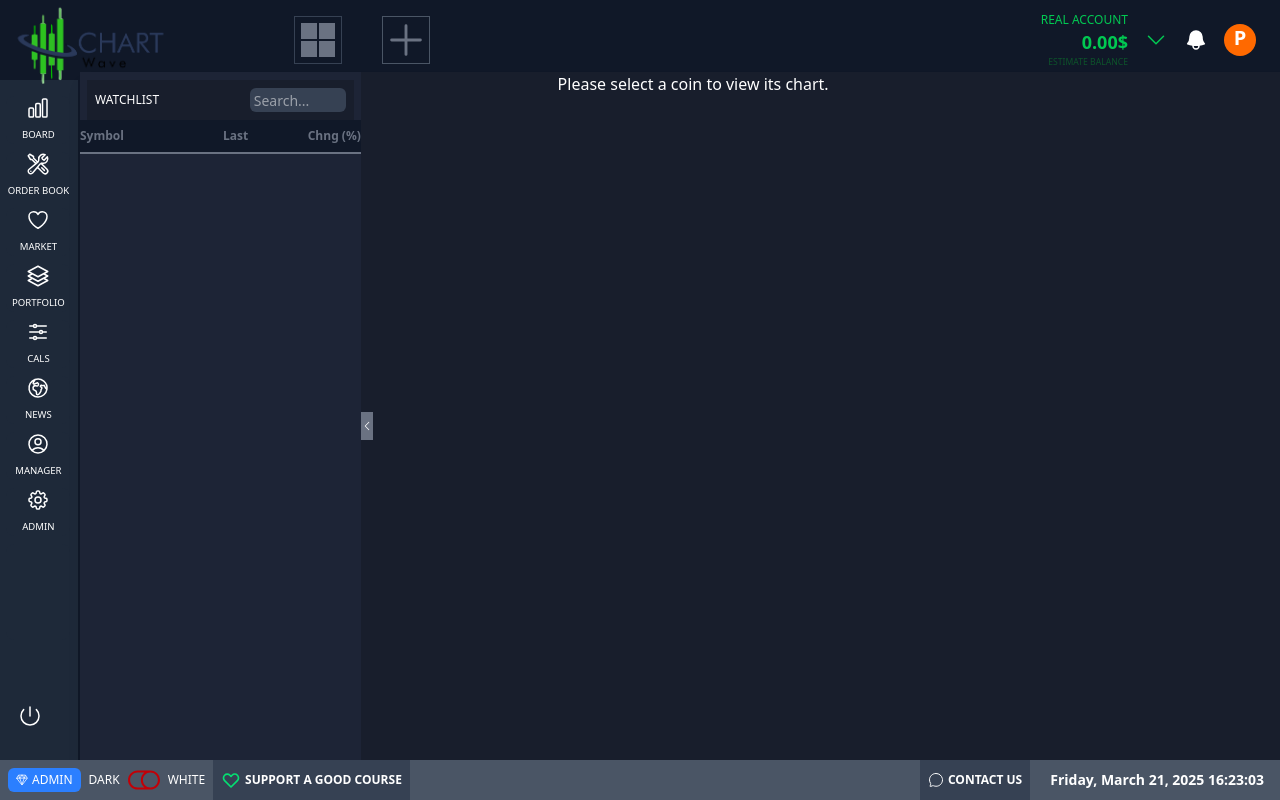
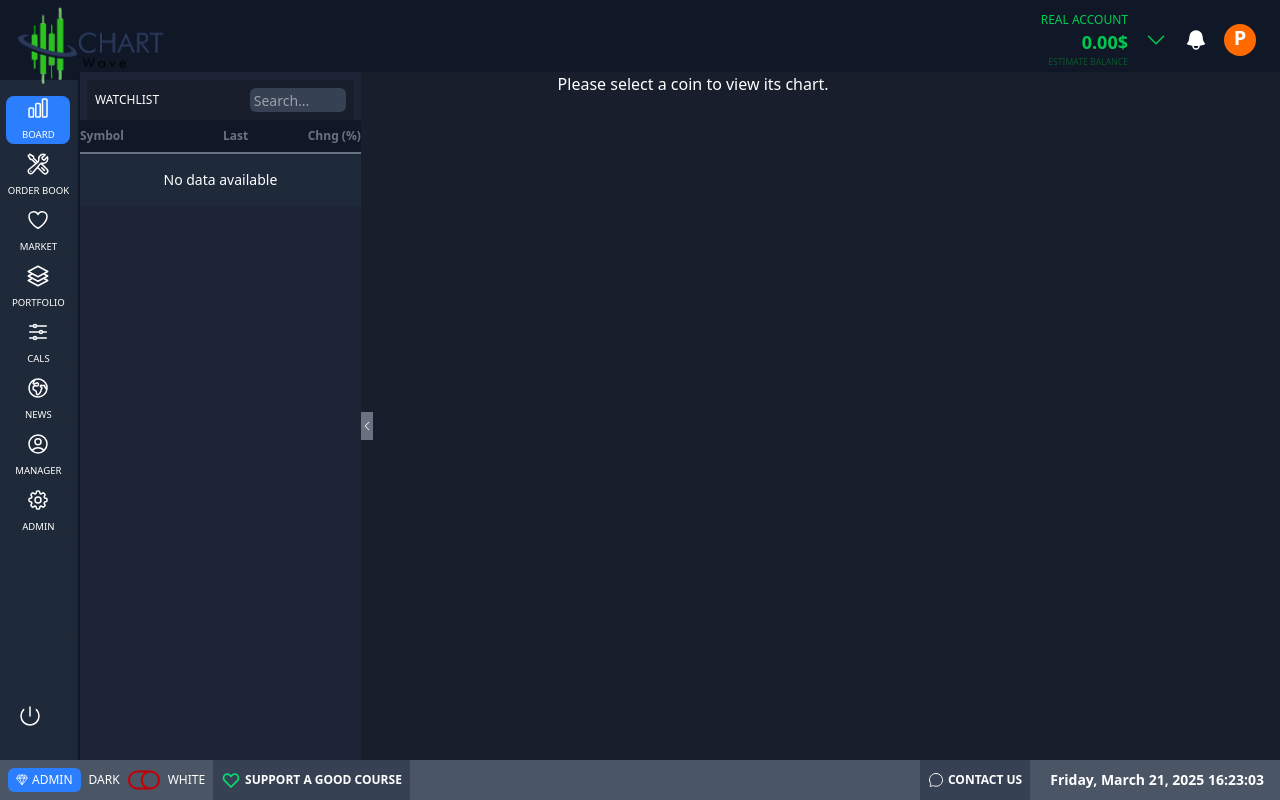
Before and after one commit to kolapowariz/radercoin, a Next.js app: page /dashboard in a window 1280 px wide. Built offline with nearby package versions, Linux system fonts and the light colour scheme.

Commit message:
Dashboard features

```diff
--- a/app/dashboard/page.tsx
+++ b/app/dashboard/page.tsx
@@ -1,11 +1,9 @@
 "use client";
 import DashboardFooter from "@/components/dashboardfotter";
-import { BellIcon, ChevronDownIcon, PlusIcon } from "@heroicons/react/24/solid";
+import { BellIcon, ChevronDownIcon } from "@heroicons/react/24/solid";
 import Image from "next/image";
 
 export default function Page() {
-  // const [selectedCoin, setSelectedCoin] = useState<{ id: string; name: string; symbol: string; thumb: string } | null>(null);
-
   return (
     <div className="bg-gray-900 text-white">
       <section className="h-screen md:hidden flex flex-col justify-center items-center overflow-hidden">
@@ -15,21 +13,7 @@ export default function Page() {
 
       <section className="hidden md:block md:mt-[-1rem] lg:z-10 lg:mt-[4rem]">
         <header className="flex justify-between items-center">
-          <section className="w-[20rem] h-16 ml-0 lg:ml-48 flex gap-10">
-            <section className="hidden lg:flex lg:justify-center lg:items-center w-12 h-12 gap-[0.125rem] border border-gray-700 mt-2">
-              <section className="flex justify-between items-center flex-col gap-[0.125rem] cursor-pointer">
-                <div className="w-4 h-4 bg-gray-500"></div>
-                <div className="w-4 h-4 bg-gray-500"></div>
-              </section>
-              <section className="flex justify-between items-center flex-col gap-[0.125rem] cursor-pointer">
-                <div className="w-4 h-4 bg-gray-500"></div>
-                <div className="w-4 h-4 bg-gray-500"></div>
-              </section>
-            </section>
-            <section className="w-12 h-12 mt-2 cursor-pointer">
-              <PlusIcon className="hidden h-12 w-12 text-gray-500 border border-gray-600 lg:block" />
-            </section>
-          </section>
+          <section className="w-[20rem] h-16 ml-0 lg:ml-48 flex gap-10"></section>
           <section className="flex justify-between items-center gap-2 lg:gap-4 cursor-pointer">
             <section className="text-green-500 text-right">
               <p className="text-xs">REAL ACCOUNT</p>
@@ -49,10 +33,6 @@ export default function Page() {
             </section>
           </section>
         </header>
-        <main className="">
-          {/* <Modal  setSelectedCoin={setSelectedCoin}/>
-          <CandleChartWrapper coinId={selectedCoin ? selectedCoin.id : null} /> */}
-        </main>
 
         <DashboardFooter />
       </section>
--- a/components/dashboard/nav-links.tsx
+++ b/components/dashboard/nav-links.tsx
@@ -13,7 +13,6 @@ import {
 } from "@heroicons/react/24/outline";
 import { useEffect, useState } from "react";
 import { MarketModal } from "./marketModal";
-import NewModal from "./newModal";
 import OrderModal from "./orderModal";
 import { PortfolioModal } from "./portfolioModal";
 import ConverterModal from "./converterModal";
@@ -54,38 +53,19 @@ export default function NavLinks() {
   }, []);
 
   const toggleModal = (name: string) => {
+    if (name === "BOARD") {
+      setIsBoardActive(true);
+      return;
+    }
+
     setOpenModals((prev) => {
-      // Toggle MARKET modal
-      if (
-        name === "MARKET" ||
-        name === "PORTFOLIO" ||
-        name === "MANAGER" ||
-        name === "ADMIN"
-      ) {
-        return prev.includes(name) ? [] : [name];
+      if (prev.includes(name)) {
+        return prev.filter((modal) => modal !== name);
       }
-
-      if (name === "BOARD") {
-        setIsBoardActive(true);
-        return prev.filter(
-          (modal) => modal === "ORDER BOOK" || modal === "NEWS"
-        );
-      }
-
-      if (name === "ORDER BOOK" || name === "NEWS" || name === "CALS") {
-        return prev.includes(name)
-          ? prev.filter((modal) => modal !== name)
-          : [...prev, name];
-      }
-
-      return prev.includes(name)
-        ? prev.filter((modal) => modal !== name)
-        : [...prev, name];
+      return [...prev, name];
     });
 
-    if (name === "MARKET") {
-      setIsBoardActive(false);
-    }
+    setIsBoardActive(false);
   };
 
   const filteredLinks = links.filter((link) => !(isXL && link.name === "PLUS"));
@@ -99,7 +79,12 @@ export default function NavLinks() {
             key={link.name}
             onClick={() => toggleModal(link.name)}
             className={`flex flex-col h-[48px] grow items-center justify-center gap-2 rounded-md
-            ${openModals.includes(link.name) ? "bg-blue-500" : "bg-gray-800"}
+            ${
+              openModals.includes(link.name) ||
+              (isBoardActive && link.name === "BOARD")
+                ? "bg-blue-500"
+                : "bg-gray-800"
+            }
             p-3 text-[0.6rem] font-medium hover:bg-gray-900 hover:text-white md:flex-none md:justify-start md:p-2 lg:p-0 md:px-3`}
           >
             <LinkIcon className="w-6" />
@@ -111,7 +96,7 @@ export default function NavLinks() {
       {isBoardActive && (
         <div className="fixed z-20 top-[4.5rem] w-[94%] lg:w-[94%] xl:w-[95.8%] md:left-16 lg:left-20 shadow-lg transition-transform duration-300 h-[100%] bg-[#181e2c]">
           <Modal setSelectedCoin={setSelectedCoin} />
-          <div className="">
+          <div>
             <CandleChartWrapper
               coinId={selectedCoin ? selectedCoin.id : null}
             />
@@ -187,15 +172,7 @@ export default function NavLinks() {
             />
           );
         }
-        return (
-          <NewModal
-            key={name}
-            isOpen={true}
-            onClose={() => toggleModal(name)}
-            content={name}
-            index={index}
-          />
-        );
+        return null; // Prevent NewModal from rendering for "BOARD"
       })}
     </>
   );
--- a/components/dashboard/orderModal.tsx
+++ b/components/dashboard/orderModal.tsx
@@ -12,7 +12,7 @@ export default function OrderModal({ onClose }: ModalProps) {
         <XMarkIcon className="w-5 h-5" />
       </button>
       <div className="p-4 text-gray-300 text-base">
-        <p className="text-center">No order to show</p>
+        <p className="text-center">Order</p>
       </div>
     </div>
   );
--- a/components/modal.tsx
+++ b/components/modal.tsx
@@ -1,25 +1,26 @@
-'use client';
+"use client";
 import { ChevronLeftIcon, ChevronRightIcon } from "@heroicons/react/24/solid";
-import axios from "axios";
-import { useState } from 'react';
+import { useState } from "react";
+import { fetchSuggestions, fetchCoinDetails } from "@/lib/data";
+import useSWR from "swr";
+import { RealModalProps } from "@/types";
 
 
-interface ModalProps {
-  setSelectedCoin: (coin: { id: string; name: string; symbol: string; thumb: string }) => void;
-}
-
-export default function Modal({ setSelectedCoin }: ModalProps) {
+export default function Modal({ setSelectedCoin: onSelectCoin }: RealModalProps) {
   const [isOpen, setIsOpen] = useState(true);
   const [searchTerm, setSearchTerm] = useState("");
-  const [suggestions, setSuggestions] = useState<{ id: string; name: string; symbol: string; thumb: string }[]>([]);
-  const [coinDetails, setCoinDetails] = useState<{ name: string; symbol: string; market_data: { current_price: { usd: number }, high_24h: { usd: number }, price_change_percentage_24h: number, market_cap: { usd: number }, total_volume: { usd: number }, market_cap_change_24h_in_currency: { usd: number } } } | null>(null);
-
+  const [selectedCoin, setSelectedCoin] = useState<{
+    id: string;
+    name: string;
+    symbol: string;
+    thumb: string;
+  } | null>(null);
 
   const formatNumber = (num: number): string => {
     if (Math.abs(num) >= 1e12) {
-      return (num / 1e12).toFixed(2) + 'T';
-    } else if (Math.abs(num) >= 1e09) {
-      return (num / 1e09).toFixed(2) + 'B';
+      return (num / 1e12).toFixed(2) + "T";
+    } else if (Math.abs(num) >= 1e9) {
+      return (num / 1e9).toFixed(2) + "B";
     } else if (Math.abs(num) >= 1e6) {
       return (num / 1e6).toFixed(2) + "M";
     } else if (Math.abs(num) >= 1e3) {
@@ -27,58 +28,69 @@ export default function Modal({ setSelectedCoin }: ModalProps) {
     } else {
       return num.toString();
     }
-  }
+  };
 
   const formatDecimal = (num: number) => {
     return num.toFixed(2);
-  }
-
-
-
-  const fetchSuggestions = async (query: string) => {
-    if (!query) {
-      setSuggestions([]);
-      return;
-    }
-
-    try {
-      const response = await axios.get(
-        `https://api.coingecko.com/api/v3/search?query=${query}`
-      );
-      setSuggestions(response.data.coins);
-    } catch (error) {
-      console.error("Error fetching suggestions:", error);
-    }
   };
 
-  const fetchCoinDetails = async (id: string) => {
-    try {
-      const response = await axios.get(
-        `https://api.coingecko.com/api/v3/coins/${id}`
-      );
-      setCoinDetails(response.data);
-      console.log('coin details:', response.data);
-    } catch (error) {
-      console.error("Error fetching coin details:", error);
+  const { data: suggestions, error: suggestionsError } = useSWR<
+    { id: string; name: string; symbol: string; thumb: string }[]
+  >(
+    searchTerm ? [`suggestions`, searchTerm] : null,
+    ([, query]: [string, string]) => fetchSuggestions(query),
+    {
+      revalidateOnFocus: false,
+      dedupingInterval: 3000,
     }
+  );
+
+  const { data: coinDetails, error: coinDetailsError } = useSWR<{
+    name: string;
+    symbol: string;
+    market_data: {
+      current_price: { usd: number };
+      high_24h: { usd: number };
+      price_change_percentage_24h: number;
+      market_cap: { usd: number };
+      total_volume: { usd: number };
+      market_cap_change_24h_in_currency: { usd: number };
+    };
+  }>(
+    selectedCoin ? [`coin-details`, selectedCoin.id] : null,
+    ([, id]: [string, string]) => fetchCoinDetails(id),
+    {
+      revalidateOnFocus: false,
+      dedupingInterval: 3000,
+    }
+  );
+
+  const handleSearchChange = (event: React.ChangeEvent<HTMLInputElement>) => {
+    setSearchTerm(event.target.value);
   };
 
-  const handleSearchChange = (event: React.ChangeEvent<HTMLInputElement>) => {
-    const query = event.target.value;
-    setSearchTerm(query);
-    fetchSuggestions(query);
-  };
-
-  const handleSuggestionClick = (coin: { id: string; name: string; symbol: string; thumb: string }) => {
+  const handleSuggestionClick = (coin: {
+    id: string;
+    name: string;
+    symbol: string;
+    thumb: string;
+  }) => {
     setSelectedCoin(coin);
+    onSelectCoin(coin);
     setSearchTerm("");
-    setSuggestions([]);
-    fetchCoinDetails(coin.id);
   };
 
   const toggleModal = () => {
-    setIsOpen(!isOpen);
+    setIsOpen((prev) => !prev);
   };
+
+  if (suggestionsError) {
+    return <p className="text-red-500">Failed to fetch suggestion data.</p>;
+  }
+
+  if (coinDetailsError) {
+    return <p className="text-red-500">Failed to fetch coin details data.</p>;
+  }
 
   return (
     <div className="text-white w-[17rem] lg:w-[17.5rem] xl:w-[18rem] mt-[-5rem] h-screen lg:h-[88%] lg:top-20 absolute top-0 flex items-center z-10">
@@ -98,7 +110,7 @@ export default function Modal({ setSelectedCoin }: ModalProps) {
               />
             </section>
 
-            {suggestions.length > 0 && (
+            {suggestions && suggestions.length > 0 && (
               <ul className="border border-gray-300 rounded-lg mt-2 bg-white shadow-md text-black absolute z-10">
                 {suggestions.map((coin) => (
                   <li
@@ -107,8 +119,9 @@ export default function Modal({ setSelectedCoin }: ModalProps) {
                     className="cursor-pointer px-4 hover:bg-gray-100"
                   >
                     <div className="flex items-center space-x-2">
-
-                      <span>{coin.name} ({coin.symbol.toUpperCase()})</span>
+                      <span>
+                        {coin.name} ({coin.symbol.toUpperCase()})
+                      </span>
                     </div>
                   </li>
                 ))}
@@ -125,15 +138,29 @@ export default function Modal({ setSelectedCoin }: ModalProps) {
                   </tr>
                 </thead>
                 <tbody className="text-sm text-white cursor-pointer bg-gray-800">
-                  {coinDetails && (
+                  {coinDetails && coinDetails.market_data ? (
                     <tr className="hover:bg-gray-700">
-                      <td className="px-2 py-2">{coinDetails.symbol.toUpperCase()}/USDT</td>
-                      <td className="px-6 py-2 text-right">{coinDetails.market_data.current_price.usd}</td>
+                      <td className="px-2 py-2">
+                        {coinDetails.symbol.toUpperCase()}/USDT
+                      </td>
+                      <td className="px-6 py-2 text-right">
+                        {coinDetails.market_data.current_price.usd}
+                      </td>
                       <td
-                        className={`px-2 py-2 text-right ${coinDetails.market_data.price_change_percentage_24h > 0 ? 'text-green-500' : 'text-red-500'
-                          }`}
+                        className={`px-2 py-2 text-right ${
+                          coinDetails.market_data.price_change_percentage_24h >
+                          0
+                            ? "text-green-500"
+                            : "text-red-500"
+                        }`}
                       >
                         {coinDetails.market_data.price_change_percentage_24h}%
+                      </td>
+                    </tr>
+                  ) : (
+                    <tr>
+                      <td colSpan={3} className="text-center py-4">
+                        No data available
                       </td>
                     </tr>
                   )}
@@ -148,16 +175,35 @@ export default function Modal({ setSelectedCoin }: ModalProps) {
                 </p>
                 <section className="mt-4 w-[95%] mx-auto text-gray-300">
                   <p>{coinDetails.symbol.toUpperCase()} / Tether</p>
-                  <p className="text-xs border mt-2 px-2 py-1 w-16 rounded-2xl bg-orange-500">
-                    Binance
-                  </p>
                 </section>
                 <p className="text-4xl flex gap-4 items-center px-2 mt-4 text-gray-300 py-2">
                   <span>{coinDetails.market_data.current_price.usd}</span>
                   <span className="flex flex-col items-center gap-">
-                    <span className={`text-base ${coinDetails.market_data.price_change_percentage_24h > 0 ? 'text-green-500' : 'text-red-500'}`}>{formatDecimal(coinDetails.market_data.price_change_percentage_24h * 1000)}</span>
-                    <span className={`text-base ${coinDetails.market_data.price_change_percentage_24h > 0 ? 'text-green-500' : 'text-red-500'}`}>({formatDecimal(coinDetails.market_data.price_change_percentage_24h)}%)</span>
-
+                    <span
+                      className={`text-base ${
+                        coinDetails.market_data.price_change_percentage_24h > 0
+                          ? "text-green-500"
+                          : "text-red-500"
+                      }`}
+                    >
+                      {formatDecimal(
+                        coinDetails.market_data.price_change_percentage_24h *
+                          1000
+                      )}
+                    </span>
+                    <span
+                      className={`text-base ${
+                        coinDetails.market_data.price_change_percentage_24h > 0
+                          ? "text-green-500"
+                          : "text-red-500"
+                      }`}
+                    >
+                      (
+                      {formatDecimal(
+                        coinDetails.market_data.price_change_percentage_24h
+                      )}
+                      %)
+                    </span>
                   </span>
                 </p>
                 <section className="mt-10 flex justify-between items-center px-2 text-gray-300 text-xs ">
@@ -173,21 +219,35 @@ export default function Modal({ setSelectedCoin }: ModalProps) {
                 <section className="mt-2 flex justify-between items-center px-2 text-gray-300 text-xs">
                   <p>VOLUME 24H</p>
                   <hr className="w-24" />
-                  <p>{formatNumber(coinDetails.market_data.market_cap_change_24h_in_currency.usd)}</p>
+                  <p>
+                    {formatNumber(
+                      coinDetails.market_data.market_cap_change_24h_in_currency
+                        .usd
+                    )}
+                  </p>
                 </section>
                 <section className="mt-2 flex justify-between items-center px-2 text-gray-300 text-xs">
                   <p>DIRECT VOLUME</p>
                   <hr className="w-24" />
-                  <p>{formatNumber(coinDetails.market_data.total_volume.usd)}</p>
+                  <p>
+                    {formatNumber(coinDetails.market_data.total_volume.usd)}
+                  </p>
                 </section>
-                <button className="bg-green-500 block mt-4 mx-auto px-2 text-sm py-1 rounded-sm">Load orders book</button>
+                <button className="bg-green-500 block mt-4 mx-auto px-2 text-sm py-1 rounded-sm">
+                  Load orders book
+                </button>
               </section>
             )}
           </div>
         </div>
-
       )}
-      <button onClick={toggleModal} className=' h-6'>{isOpen ? <ChevronLeftIcon className='w-3 bg-gray-500 py-2 mr-[-0.3rem]' /> : <ChevronRightIcon className='w-3 bg-gray-500 ml-2 lg:ml-[-0.2rem] py-2' />}</button>
+      <button onClick={toggleModal} className=" h-6">
+        {isOpen ? (
+          <ChevronLeftIcon className="w-3 bg-gray-500 py-2 mr-[-0.3rem]" />
+        ) : (
+          <ChevronRightIcon className="w-3 bg-gray-500 ml-2 lg:ml-[-0.2rem] py-2" />
+        )}
+      </button>
     </div>
   );
 }
--- a/types.ts
+++ b/types.ts
@@ -34,3 +34,12 @@ export interface ModalProps {
   content?: string;
   index?: number;
 }
+
+export interface RealModalProps {
+  setSelectedCoin: (coin: {
+    id: string;
+    name: string;
+    symbol: string;
+    thumb: string;
+  }) => void;
+}
```
Also changed, not shown: lib/data.ts (+26 -48 lines).
